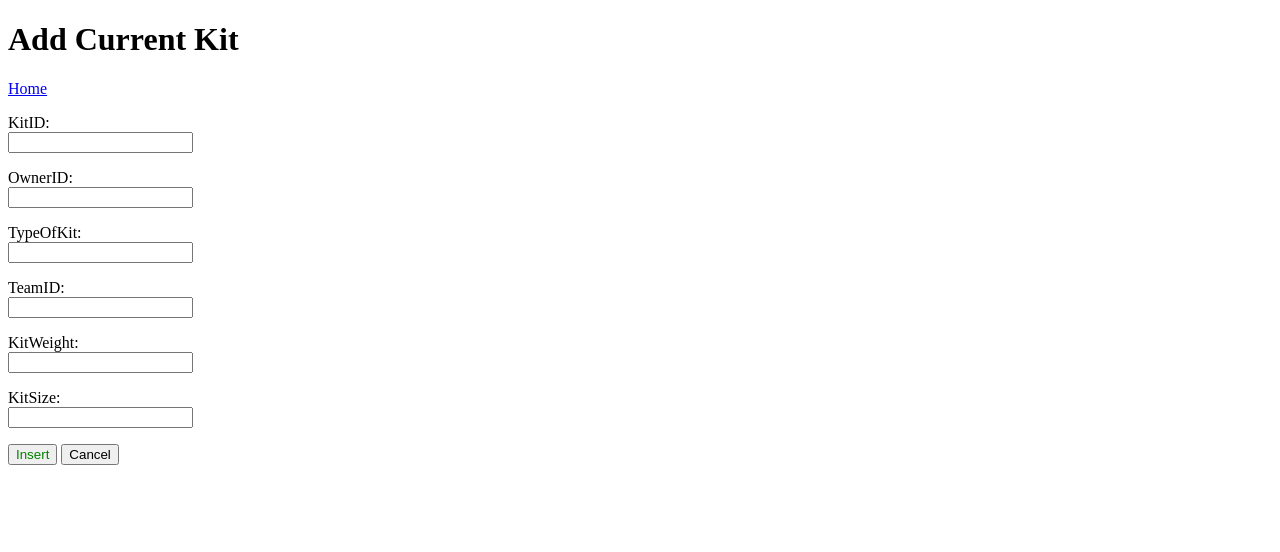
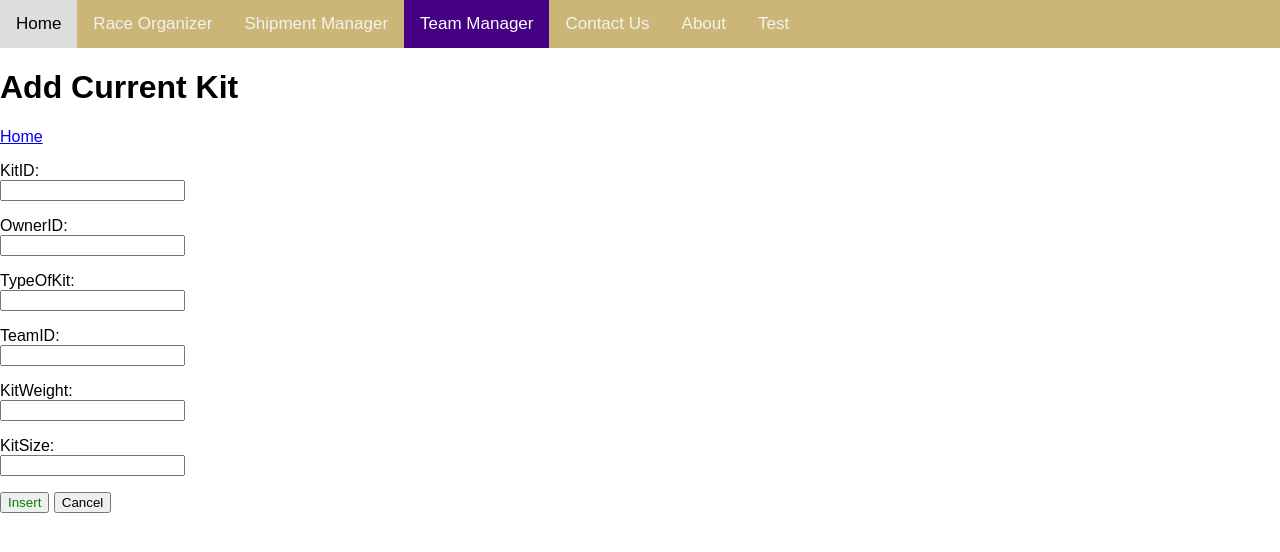
Before and after one commit to gavin-barro/DataRacers, a Flask app: page /kit/new in a window 1280 px wide. Shown: the top 552 px of the page. Run offline with Flask 3, Linux system fonts and the light colour scheme; data that the repository does not hold is empty; some libraries are stand-ins or nearby versions.

Commit message:
Update kit_edit.jinja

```diff
--- a/webapp/templates/kit_edit.jinja
+++ b/webapp/templates/kit_edit.jinja
@@ -1,9 +1,66 @@
 <!DOCTYPE html>
 <html>
 <head>
-    <title>{{ "Add" if key == "new" else "Edit" }} Kit</title>
+<script type="text/javascript" src="https://www.gstatic.com/charts/loader.js"></script>
+<link rel="stylesheet" href="style.css">
+<meta name="viewport" content="width=device-width, initial-scale=1">
+<style>
+       body {
+    margin: 0;
+    font-family: Arial, Helvetica, sans-serif;
+    }
+
+    .topnav {
+    overflow: hidden;
+    background-color: #CBB677;
+    }
+
+    .topnav a {
+    float: left;
+    color: #f2f2f2;
+    text-align: center;
+    padding: 14px 16px;
+    text-decoration: none;
+    font-size: 17px;
+    }
+
+    .topnav a:hover {
+    background-color: #ddd;
+    color: black;
+    }
+
+    .topnav a.active {
+    background-color: #450084;
+    color: white;
+    }
+    .styled_button {
+    background-color: #450084;
+    border: none;
+    color: white;
+    padding: 15px 32px;
+    text-align: center;
+    text-decoration: none;
+    display: inline-block;
+    font-size: 16px;
+  }
+  .styled_button:active {
+    background-color: #CBB677; /* Darker green on active (click) */
+    transform: scale(0.98);     /* Slight shrink on click */
+}
+</style>
 </head>
 <body>
+
+<div class="topnav">
+  <a href="/">Home</a>
+  <a href="/raceorganizer">Race Organizer</a>
+  <a href="/race_crew">Shipment Manager</a>
+  <a  class="active" href="/team_manager">Team Manager</a>
+  <a href="/contact">Contact Us</a>
+  <a href="/about">About</a>
+  <a href="/test">Test</a>
+</div>
+
     <h1>{{ "Add" if key == "new" else "Edit" }} Current Kit</h1>
     <p><a href="/">Home</a></p>
 
```
